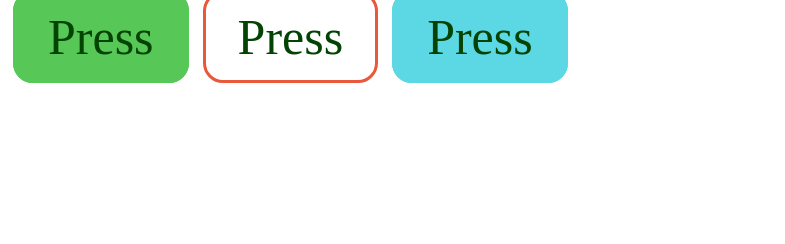
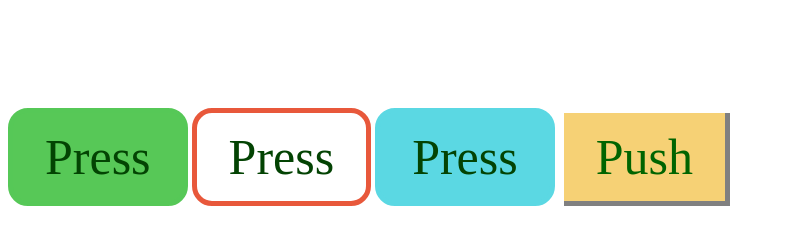
Before and after one commit to Suyashec29/ss, a plain HTML site: page css/challenges/button/button.html in a window 1280 px wide. Shown: the whole page, without its empty margins (0-785 px from the left). Drawn offline with Linux system fonts and the light colour scheme.

Commit message:
add more buttons

```diff
--- a/css/challenges/button/button.html
+++ b/css/challenges/button/button.html
@@ -15,5 +15,6 @@
     >
     <a class="button1 button" href="#">Press</a>
     <a class="button2 button" href="#">Press</a>
+    <div class="button3 button">Push</div>
   </body>
 </html>
--- a/css/challenges/button/style.css
+++ b/css/challenges/button/style.css
@@ -7,20 +7,21 @@
   border-bottom-left-radius: 20px;
   border-bottom-right-radius: 20px;
   padding: 15px 32px;
+  margin-top: 100px;
   text-align: center;
-  margin: 5px;
+  display: inline-block;
 }
 
 /* ---------------------------------------------------------------------------------------------- */
 .button0 {
   color: rgb(3, 68, 3);
-  border: 3px solid rgb(86, 200, 87);
+  border: 5px solid rgb(86, 200, 87);
   background-color: rgb(87, 200, 87);
 }
 
 .button0:hover {
   background-color: rgb(44, 162, 81);
-  border: 3px solid rgb(44, 162, 81);
+  border: 5px solid rgb(44, 162, 81);
 }
 
 .button0:active {
@@ -35,7 +36,7 @@
 
 .button1 {
   color: rgb(3, 67, 3);
-  border: 3px solid rgb(232, 88, 59);
+  border: 5px solid rgb(232, 88, 59);
   background-color: white;
 }
 
@@ -52,7 +53,7 @@
 
 .button2 {
   color: rgb(3, 67, 3);
-  border: 3px solid rgb(91, 216, 227);
+  border: 5px solid rgb(91, 216, 227);
   background-color: rgb(91, 216, 227);
 }
 
@@ -65,4 +66,30 @@
 }
 
 /* --------------------------------------------------------------------------------------------------- */
+.button3 {
+  color: darkgreen;
+  background-color: rgb(246, 209, 117);
+  border-bottom: 5px solid grey;
+  border-right: 5px solid grey;
+  margin-left: 5px;
+
+  border-top-left-radius: 0px;
+  border-top-right-radius: 0px;
+  border-bottom-left-radius: 0px;
+  border-bottom-right-radius: 0px;
+}
+
+.button3:hover {
+  background-color: rgb(229, 196, 110);
+  cursor: pointer;
+}
+
+.button3:active {
+  background-color: rgb(220, 182, 85);
+  border-top: 5px solid grey;
+  border-left: 5px solid grey;
+  border-bottom: none;
+  border-right: none;
+}
+
 /* rgb(232, 8, 43) */
```
